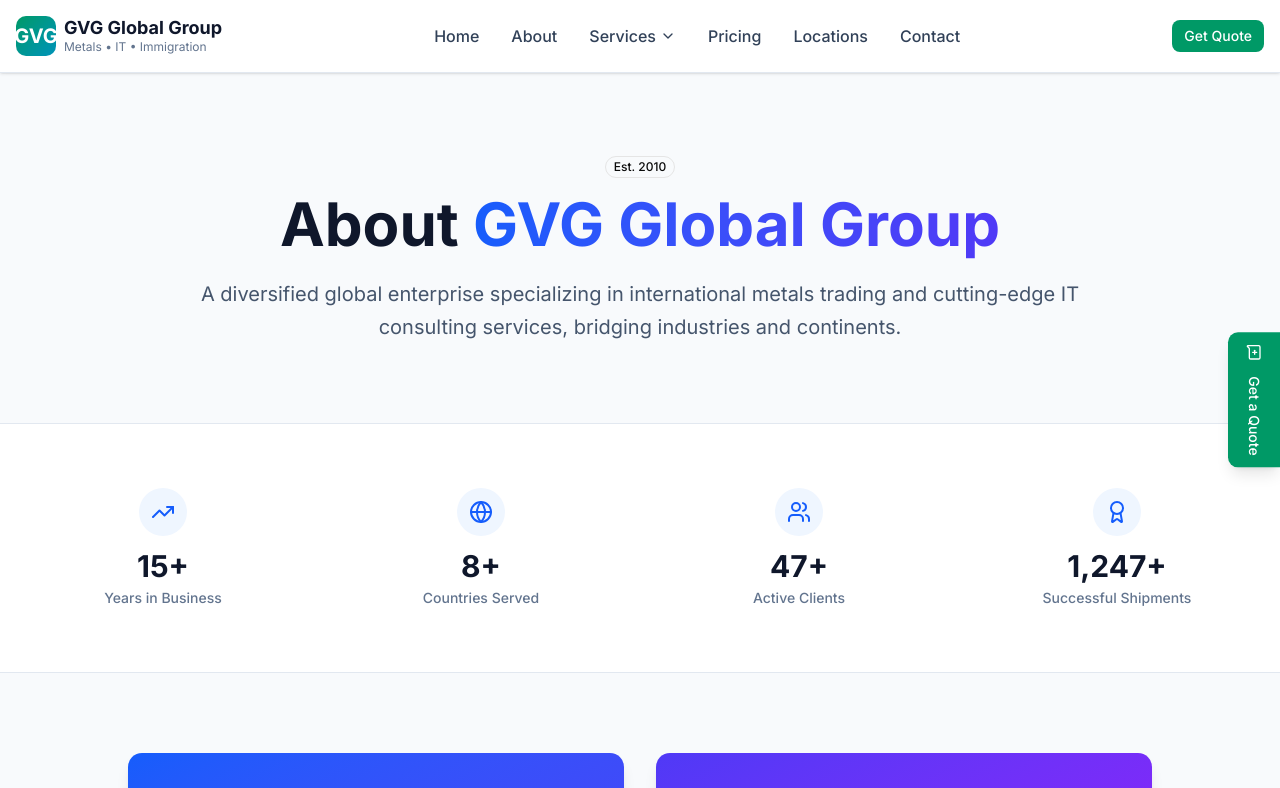
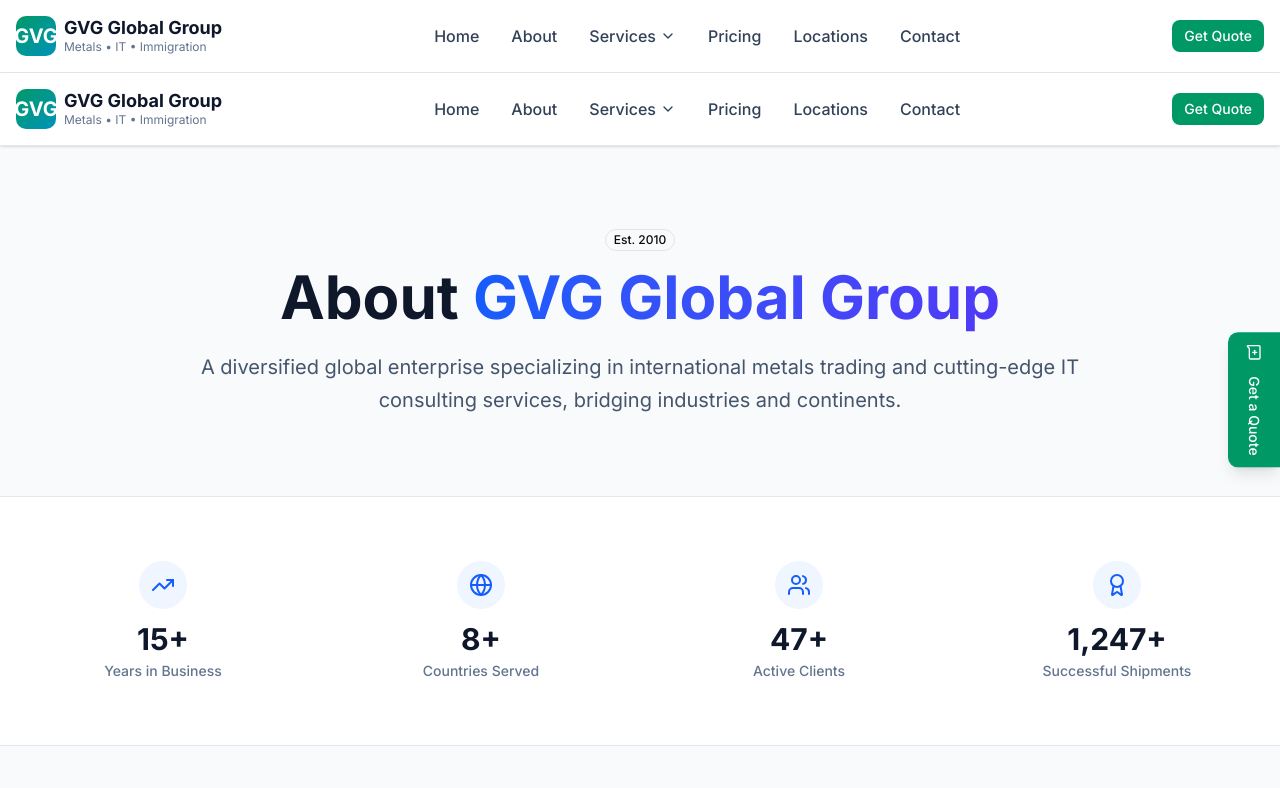
Before and after one commit to gvgglobalgroupltd-lang/gvg-global-group-staging, a Next.js app: page /about in a window 1280 px wide. Shown: the top 788 px of the page. Built offline with nearby package versions, Linux system fonts and the light colour scheme.

Commit message:
feat: Fix all navigation links - add hash anchors and headers to pages

```diff
--- a/src/app/(public)/about/page.tsx
+++ b/src/app/(public)/about/page.tsx
@@ -3,6 +3,8 @@ import { Building2, Globe, Users, Award, TrendingUp, Cpu } from 'lucide-react'
 import { Card } from '@/components/ui/card'
 import { Badge } from '@/components/ui/badge'
 import Link from 'next/link'
+import { SiteHeader } from '@/components/layout/SiteHeader'
+import { SiteFooter } from '@/components/layout/SiteFooter'
 
 export default function AboutPage() {
     const stats = [
@@ -46,6 +48,9 @@ export default function AboutPage() {
     ]
 
     return (
+        <>
+            <SiteHeader />
+
             <main className="min-h-screen">
                 {/* Hero Section */}
                 <section className="py-20 bg-slate-50 dark:bg-slate-900 border-b border-slate-200 dark:border-slate-800">
@@ -231,5 +236,8 @@ export default function AboutPage() {
                     </div>
                 </section>
             </main>
+
+            <SiteFooter />
+        </>
     )
 }
--- a/src/app/tech/page.tsx
+++ b/src/app/tech/page.tsx
@@ -85,6 +85,13 @@ export default function TechPage() {
 
                 {/* SERVICES - Dark Glass Cards */}
                 <section id="services" className="py-32 relative bg-slate-950">
+                    {/* Web Development Anchor */}
+                    <div id="web" className="absolute -top-20"></div>
+                    {/* Mobile Apps Anchor */}
+                    <div id="mobile" className="absolute -top-20"></div>
+                    {/* Cloud Solutions Anchor */}
+                    <div id="cloud" className="absolute -top-20"></div>
+
                     <div className="container mx-auto px-4">
                         <div className="text-center mb-20">
                             <h2 className="text-3xl md:text-5xl font-bold mb-6 bg-clip-text text-transparent bg-gradient-to-b from-white to-white/50">Our Expertise</h2>
@@ -121,13 +128,15 @@ export default function TechPage() {
                 </section>
 
                 {/* PORTFOLIO - Seamless Integration */}
-                <div className="relative">
+                <div className="relative" id="portfolio">
                     <div className="absolute top-0 w-full h-px bg-gradient-to-r from-transparent via-indigo-900 to-transparent"></div>
                     <PortfolioSection />
                 </div>
 
                 {/* QUOTE & BOOKING - Split Layout Container */}
                 <section id="booking" className="py-32 relative bg-slate-950 overflow-hidden">
+                    {/* Contact Anchor */}
+                    <div id="contact" className="absolute -top-20"></div>
                     {/* Background Glows */}
                     <div className="absolute top-1/4 left-0 w-[500px] h-[500px] bg-purple-900/20 rounded-full blur-[120px]"></div>
                     <div className="absolute bottom-0 right-0 w-[500px] h-[500px] bg-indigo-900/20 rounded-full blur-[120px]"></div>
```
Lines whose indentation alone changed are shown as unchanged.
